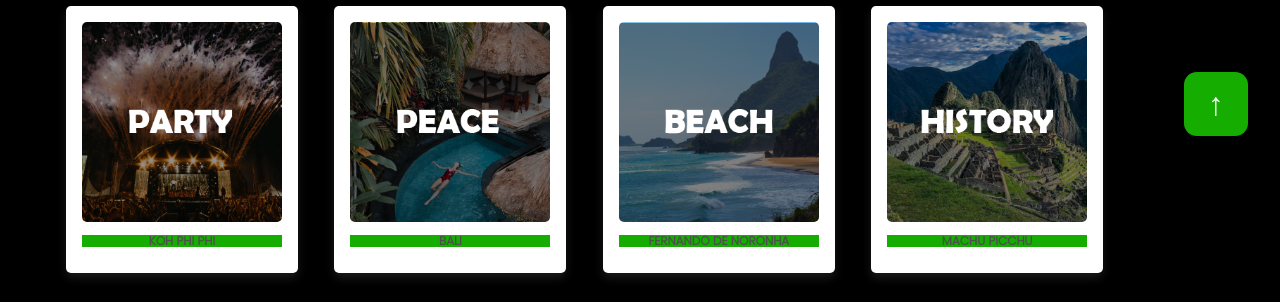
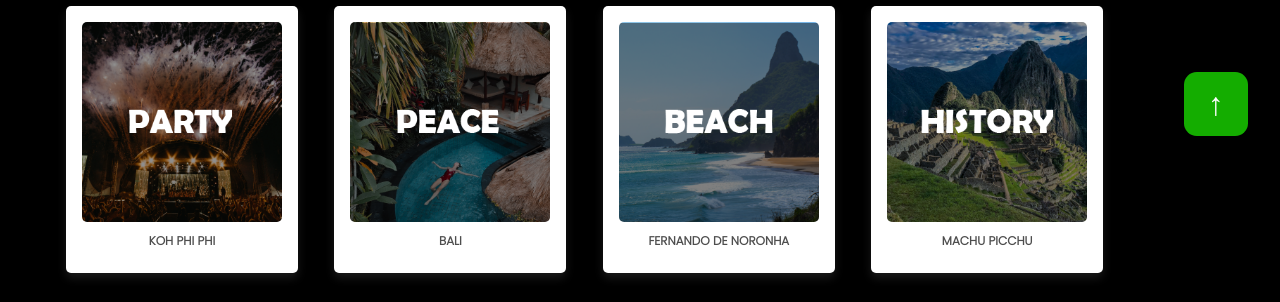
Before and after one commit to mduribeiro/letstravel, a plain HTML site: page index.html in a window 1280 px wide. Shown: the part 632-934 px from the top of the page. Drawn offline with Linux system fonts and the light colour scheme.

Commit message:
Update style.css

```diff
--- a/style.css
+++ b/style.css
@@ -104,7 +104,7 @@ h3 {
     justify-content: center;
     font-size: 2.5rem;
     font-style: large;
-    background-color: #14ad00;
+
 
 }
 
```
